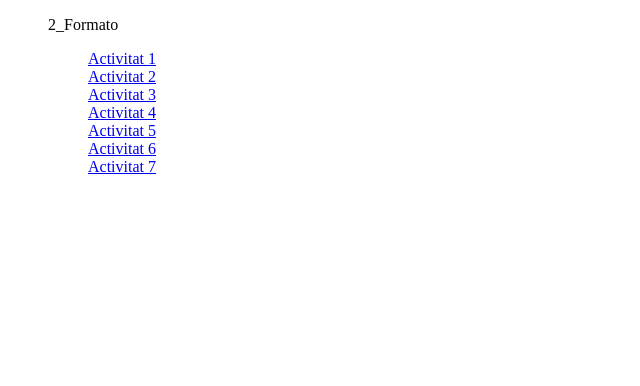
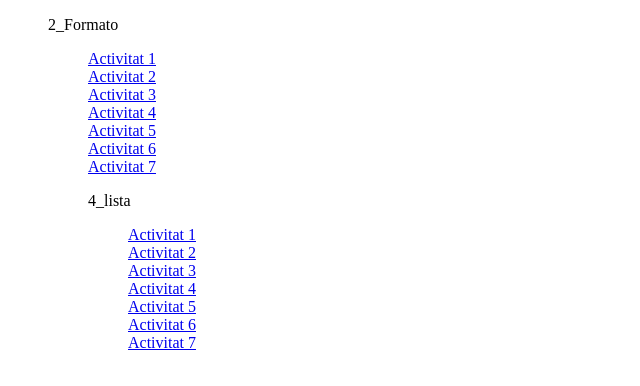
Before and after one commit to Becopo/web, a plain HTML site: page index.html in a window 1280 px wide. Shown: the whole page, without its empty margins (0-640 px from the left). Drawn offline with Linux system fonts and the light colour scheme.

Commit message:
Deploying to gh-pages from @ Becopo/web@98fe59b79592689f9f07e6d01d9f52bcc28e1a60 🚀

```diff
--- a/index.html
+++ b/index.html
@@ -18,5 +18,16 @@
                 <a href="2_Formato/Activitat6.html" target="_blank">Activitat 6</a><br>
                 <a href="2_Formato/Activitat7.html" target="_blank">Activitat 7</a><br>
             </ul>
+    <ul>
+        <p>4_lista</p>
+            <ul>
+                <a href="2_Formato/practica1.html" target="_blank">Activitat 1</a><br>
+                <a href="2_Formato/practica2.html" target="_blank">Activitat 2</a><br>
+                <a href="2_Formato/practica3.html" target="_blank">Activitat 3</a><br>
+                <a href="2_Formato/practica4.html" target="_blank">Activitat 4</a><br>
+                <a href="2_Formato/practica5.html" target="_blank">Activitat 5</a><br>
+                <a href="2_Formato/Activitat6.html" target="_blank">Activitat 6</a><br>
+                <a href="2_Formato/Activitat7.html" target="_blank">Activitat 7</a><br>
+            </ul>
 </body>
 </html>
```
Also changed, not shown: 1 other file.
